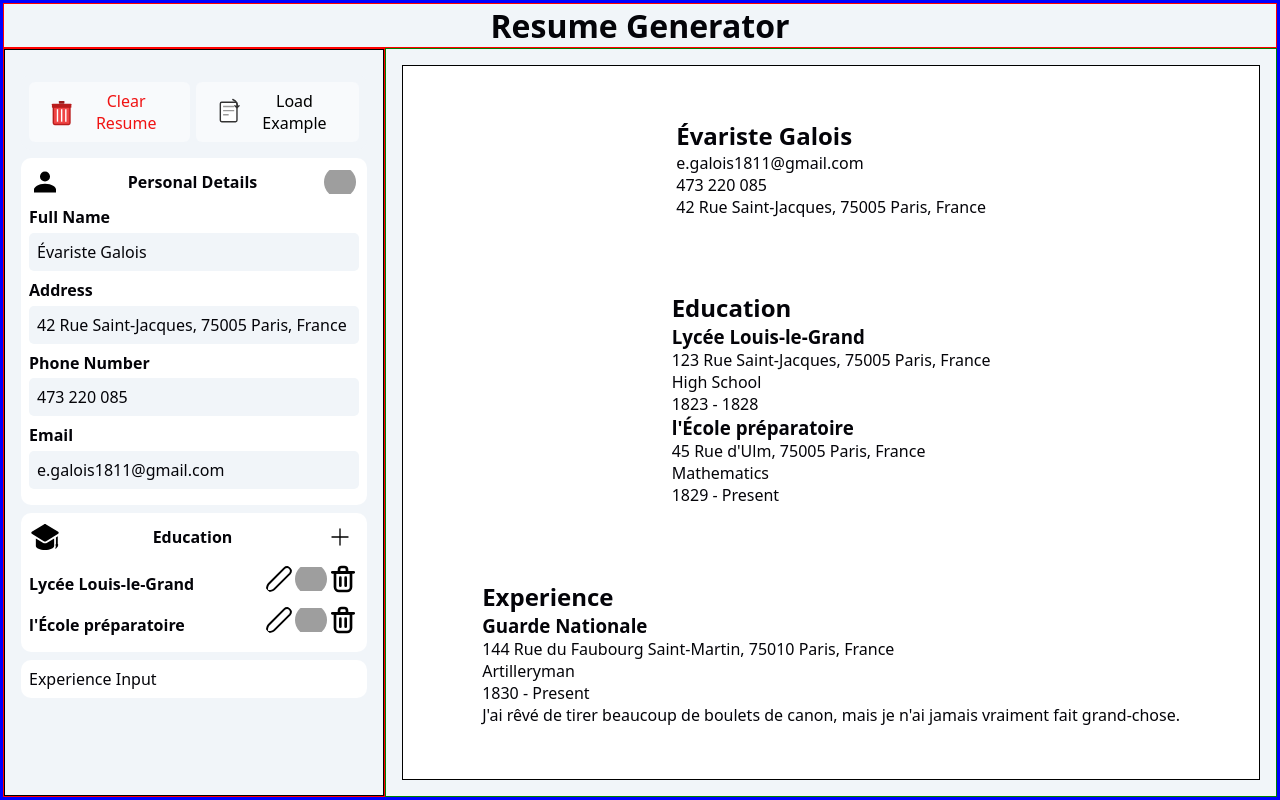
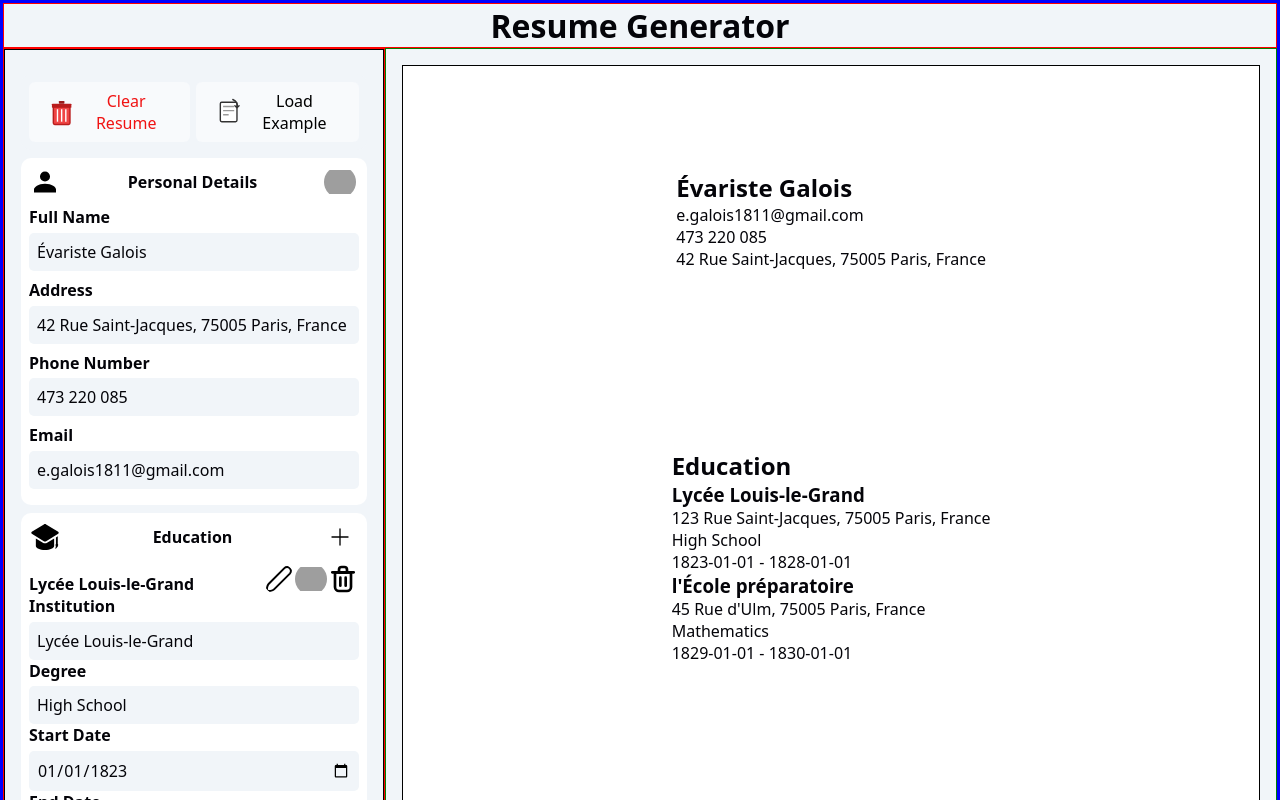
Before and after one commit to implexrr/cv-maker, a React (Vite) app: page / in a window 1280 px wide. Both pictures are taken after a click on the button 279 px from the left and 578 px from the top of the page. Shown: the top 800 px of the page. Built offline with nearby package versions, Linux system fonts and the light colour scheme; grey boxes are pictures that could not be loaded.

Commit message:
add edit button fxnality

```diff
--- a/src/components/resumeForm/CredentialForm.jsx
+++ b/src/components/resumeForm/CredentialForm.jsx
@@ -1,4 +1,5 @@
-import credentialFields from "../../data/credentialsFields.json"
+import credentialsFields from "../../data/credentialsFields.json"
+import slugify from "../../utils/slugify";
 
 import FormLabel from "./labels/FormLabel";
 import FormBody from "./body/FormBody";
@@ -14,8 +15,9 @@ const CredentialForm = ({ resumeData, setResumeData, credentialType }) => {
     isAddingCredential,
     toggleForm,
     saveSubmission,
+    toggleCredentialVisibility,
+    updateCredential,
     deleteCredential,
-    toggleCredentialVisibility,
   } = useFormHandlers({ resumeData, setResumeData, credentialType });
 
   return (
@@ -31,13 +33,14 @@ const CredentialForm = ({ resumeData, setResumeData, credentialType }) => {
           setFormData={setFormData}
           saveSubmission={saveSubmission}
           toggleForm={toggleForm}
-          credentialFields={credentialFields[credentialType]}
+          credentialFields={credentialsFields[credentialType]}
         />
       )}
       <CredentialSlices
         credentialType={credentialType}
         credentialItems={resumeData[credentialType]}
         toggleCredentialVisibility={toggleCredentialVisibility}
+        updateCredential={updateCredential}
         deleteCredential={deleteCredential}
       />
     </form>
--- a/src/components/resumeForm/body/CredentialSlice.jsx
+++ b/src/components/resumeForm/body/CredentialSlice.jsx
@@ -1,12 +1,39 @@
-const CredentialSlice = ({credentialItem, toggleCredentialVisibility, deleteCredential}) => {
+import { useState } from "react";
+import EditForm from "./EditForm";
+
+const CredentialSlice = ({credentialItem, toggleCredentialVisibility, updateCredential, deleteCredential}) => {
+  const [isEditing, setIsEditing] = useState(false);
+  const [formData, setFormData] = useState();
+
+  const sanitizeForm = (credentialData) => {
+    const sanitizedData = {};
+    for (const [key, value] of Object.entries(credentialData)) {
+      if (key !== "id" && key !== "type" && key !== "hidden") {
+        sanitizedData[key] = value;
+      }
+    }
+    return sanitizedData;
+  }
+
+  const toggleEdit = () => {
+    setIsEditing((isEditing) => !isEditing);
+    setFormData(sanitizeForm(credentialItem));
+  };
+
+  const triggerUpdate = () => {
+    updateCredential(credentialItem.id, formData);
+    toggleEdit();
+  }
+
   return (
+    <>
       <div
         id={`input${credentialItem.id}`}
         className={"credentialSlice"}
         >
           <p className="credentialSlice">{credentialItem.institution}</p>
           <div className="buttonsContainer">
-        <button type="button" className="editCredential icon"></button>
+            <button type="button" className="editCredential icon" onClick={() => {!isEditing && toggleEdit()}}></button>
             <button
               type="button"
               className={
@@ -27,12 +54,19 @@ const CredentialSlice = ({credentialItem, toggleCredentialVisibility, deleteCred
             ></button>
           </div>
         </div>
+      {isEditing && (
+        <EditForm
+          credentialItem={credentialItem}
+          sanitizeForm={sanitizeForm}
+          formData={formData}
+          setFormData={setFormData}
+          triggerUpdate={triggerUpdate}
+          toggleEdit={toggleEdit}
+        />
+      )}
+
+    </>
   )
 }
 
-// TDL : credential slice opens up new "edit form".
-// This edit form will know which credential item is being edited, because we will pass the id of the credential item through to it
-// We will keep track of which form it is as well (for validation pur)
-
-
 export default CredentialSlice
--- a/src/components/resumeForm/body/CredentialSlices.jsx
+++ b/src/components/resumeForm/body/CredentialSlices.jsx
@@ -4,6 +4,7 @@ const CredentialSlices = ({
   credentialType,
   credentialItems,
   toggleCredentialVisibility,
+  updateCredential,
   deleteCredential
 }) => {
   return (
@@ -13,6 +14,7 @@ const CredentialSlices = ({
           key={credentialItem.id}
           credentialItem={credentialItem}
           toggleCredentialVisibility={toggleCredentialVisibility}
+          updateCredential={updateCredential}
           deleteCredential={deleteCredential}
         />
       ))}
--- /dev/null
+++ b/src/components/resumeForm/body/EditForm.jsx
@@ -0,0 +1,46 @@
+// TDL
+import slugify from "../../../utils/slugify";
+import credentialsFields from "../../../data/credentialsFields.json"
+import UpdateCredentialButton from "../buttons/UpdateCredentialButton";
+import CancelUpdateButton from "../buttons/CancelUpdateButton";
+
+const EditForm = ({formData, setFormData, credentialItem, triggerUpdate, toggleEdit}) => {
+  const credentialFields = credentialsFields[credentialItem.type];
+  return (
+    <div className="editCredentialForm">
+      <div className="formBody">
+        {
+          credentialFields.map((credentialField) => (
+            <div key={credentialItem.id + slugify(credentialField.name + credentialField.type + credentialField.labelText)} className={`${credentialField.name} inputContainer`}>
+              <label htmlFor={credentialItem.id + credentialField.name}>{credentialField.labelText}</label>
+              <input
+              type={credentialField.type}
+              id={credentialItem.id + credentialField.name}
+              name={credentialField.name}
+              placeholder={credentialField.placeholder}
+              value={formData[credentialField.name]}
+              required={credentialField.required}
+              onChange={(e) => {
+                setFormData((prev) => ({
+                  ...prev,
+                  [credentialField.name] : e.target.value,
+                }))
+              }}
+            />
+            </div>
+          ))
+        }
+        <div className="buttonPair">
+          <UpdateCredentialButton
+            triggerUpdate={triggerUpdate}
+          />
+          <CancelUpdateButton
+            cancelUpdate={toggleEdit}
+          />
+        </div>
+      </div>
+    </div>
+  );
+};
+
+export default EditForm;
--- a/src/components/resumeForm/body/FormBody.jsx
+++ b/src/components/resumeForm/body/FormBody.jsx
@@ -1,4 +1,3 @@
-import capitalize from "../../../utils/capitalize";
 import slugify from "../../../utils/slugify";
 
 import SaveSubmissionButton from "../buttons/SaveSubmissionButton";
@@ -10,7 +9,7 @@ const FormBody = ({formData, setFormData, saveSubmission, toggleForm, credential
       {
         credentialFields.map((credentialField) => (
           <div key={ slugify(credentialField.name + credentialField.type + credentialField.labelText)} className={`${credentialField.name} inputContainer`}>
-          <label htmlFor={credentialField.name}>{capitalize(credentialField.labelText)}</label>
+          <label htmlFor={credentialField.name}>{credentialField.labelText}</label>
           <input
             type={credentialField.type}
             id={credentialField.name}
--- /dev/null
+++ b/src/components/resumeForm/buttons/CancelUpdateButton.jsx
@@ -0,0 +1,38 @@
+const CancelUpdateButton = ( { cancelUpdate } ) => {
+  return (
+    <button type="button" className="cancelUpdate" onClick={() => {cancelUpdate()}}>
+    <svg
+      viewBox="0 0 48 48"
+      width="36"
+      height="36"
+      xmlns="http://www.w3.org/2000/svg"
+    >
+      {/* Trash Can Body */}
+      <rect
+        x="12"
+        y="16"
+        width="24"
+        height="26"
+        rx="2"
+        fill="#ef4444"
+        stroke="#b91c1c"
+        strokeWidth="2"
+      />
+
+      {/* Lid */}
+      <rect x="10" y="12" width="28" height="6" rx="1" fill="#b91c1c" />
+
+      {/* Handle */}
+      <rect x="20" y="8" width="8" height="4" rx="1" fill="#991b1b" />
+
+      {/* Interior Lines */}
+      <line x1="18" y1="20" x2="18" y2="38" stroke="#fff" strokeWidth="2" />
+      <line x1="24" y1="20" x2="24" y2="38" stroke="#fff" strokeWidth="2" />
+      <line x1="30" y1="20" x2="30" y2="38" stroke="#fff" strokeWidth="2" />
+    </svg>
+    <span>Cancel</span>
+  </button>
+  )
+}
+
+export default CancelUpdateButton
--- /dev/null
+++ b/src/components/resumeForm/buttons/UpdateCredentialButton.jsx
@@ -0,0 +1,37 @@
+const UpdateCredentialButton = ({triggerUpdate}) => {
+  return (
+    <button type="button" className="updateCredential" onClick={() => {triggerUpdate()}}>
+    <svg
+      viewBox="0 0 48 48"
+      width="36"
+      height="36"
+      fill="none"
+      xmlns="http://www.w3.org/2000/svg"
+    >
+      <rect
+        x="12"
+        y="10"
+        width="24"
+        height="28"
+        rx="2"
+        ry="2"
+        stroke="#333"
+        strokeWidth="2"
+        fill="#fff"
+      />
+      <path d="M16 16H32M16 22H32M16 28H24" stroke="#999" strokeWidth="2" />
+      <path
+        d="M30 6C35 8 38 13 36 18M36 18L33 15M36 18L39 15"
+        stroke="#333"
+        strokeWidth="2"
+        fill="none"
+        strokeLinecap="round"
+        strokeLinejoin="round"
+      />
+    </svg>
+    <span>Update</span>
+  </button>
+  )
+}
+
+export default UpdateCredentialButton
--- a/src/data/sampleCV.json
+++ b/src/data/sampleCV.json
@@ -10,8 +10,8 @@
       "id": "lycelouislegrandhighschool18231828",
       "institution": "Lycée Louis-le-Grand",
       "degree": "High School",
-      "startDate": "1823",
-      "endDate": "1828",
+      "startDate": "1823-01-01",
+      "endDate": "1828-01-01",
       "location": "123 Rue Saint-Jacques, 75005 Paris, France",
       "type": "education",
       "hidden": false
@@ -20,8 +20,8 @@
       "id": "lcoleprparatoiremathematics1829present",
       "institution": "l'École préparatoire",
       "degree": "Mathematics",
-      "startDate": "1829",
-      "endDate": "Present",
+      "startDate": "1829-01-01",
+      "endDate": "1830-01-01",
       "location": "45 Rue d'Ulm, 75005 Paris, France",
       "type": "education",
       "hidden": false
```
Also changed, not shown: src/components/hooks/useFormHandlers.js (+13 -2 lines). Lines whose indentation alone changed are shown as unchanged.
